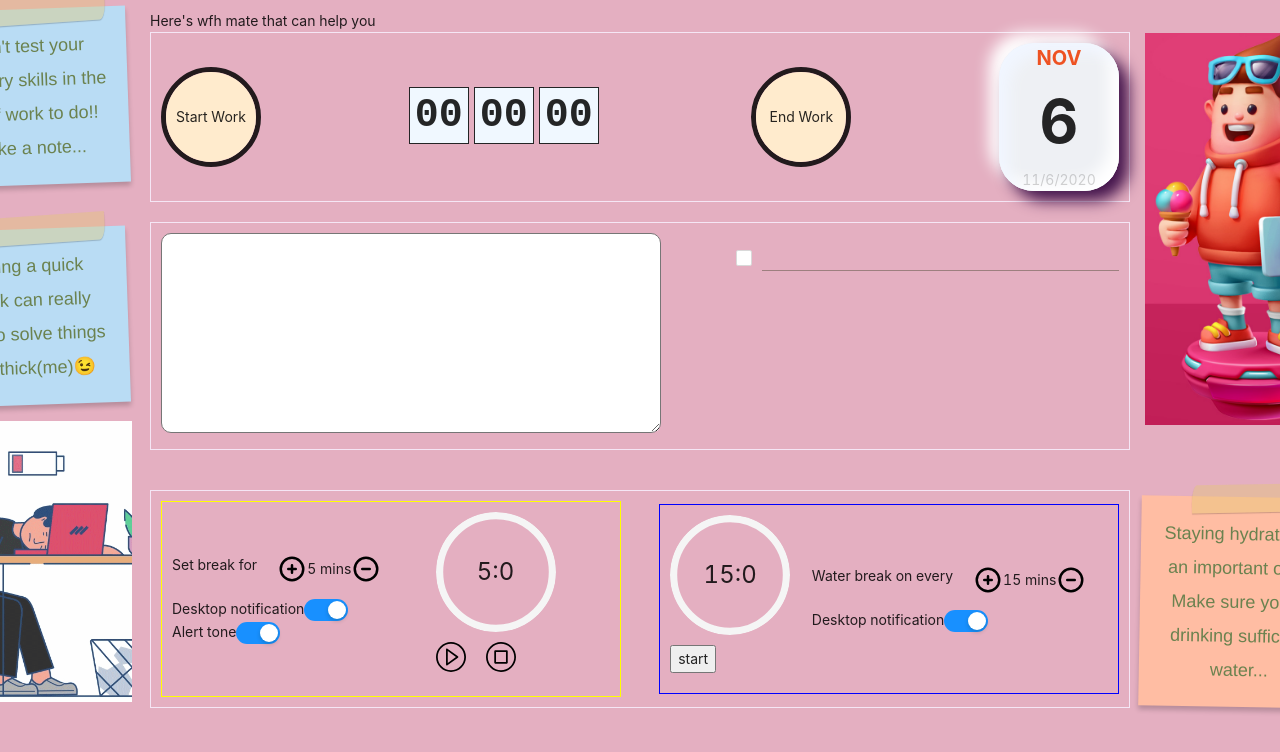
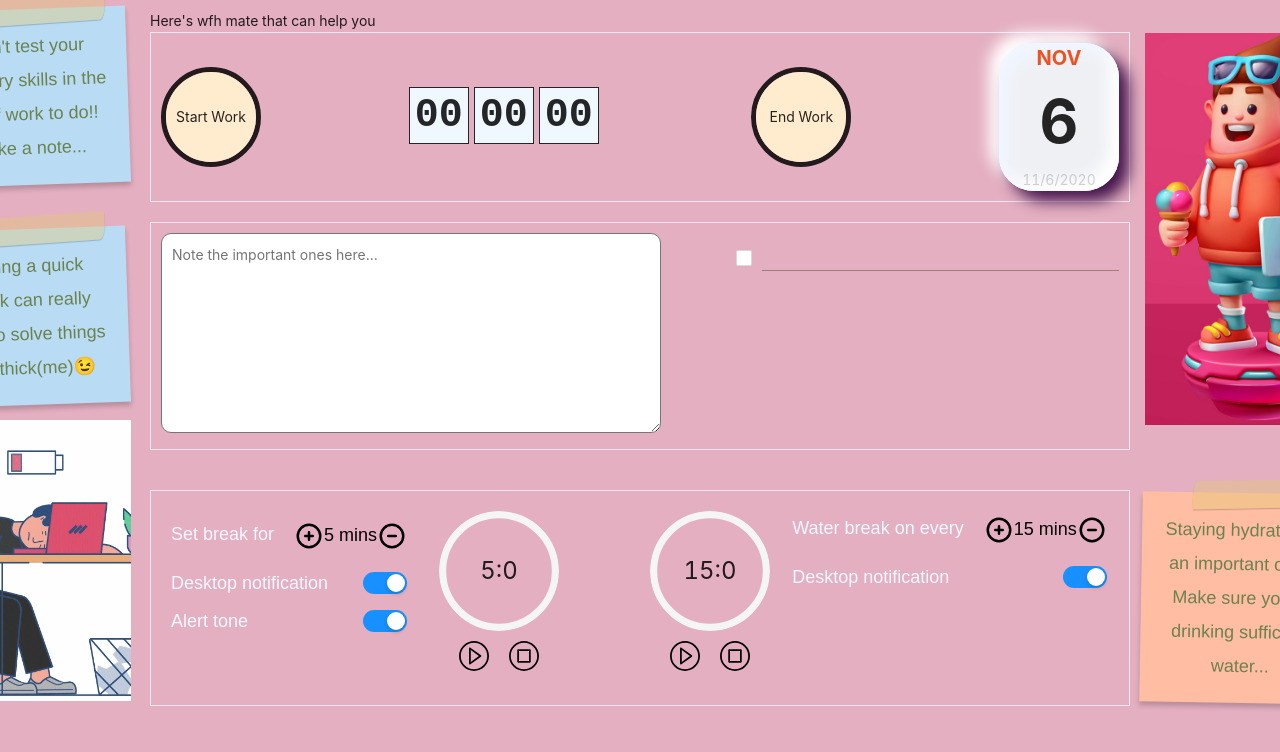
Before and after one commit to karthick3018/wfh-mate, a React (Create React App) app: page / in a window 1280 px wide. Shown: the top 752 px of the page. Built offline with nearby package versions, Linux system fonts and the light colour scheme.

Commit message:
mid structure

```diff
--- a/src/components/breakTimer/breakTimer.css
+++ b/src/components/breakTimer/breakTimer.css
@@ -2,11 +2,17 @@
   max-width: 48%;
   width: 100%;
   padding: 10px;
-  border: 1px solid yellow;
   position: relative;
   display: flex;
   justify-content: space-between;
   align-items: center;
+}
+
+.break-control-wrapper{
+  margin-bottom: 30px;
+  font-size: 18px;
+    font-family: Englebert, Arial;
+    color: aliceblue;
 }
 
 .set-break-wrapper{
@@ -19,12 +25,14 @@
   padding-left: 20px;
   justify-content: space-between;
   align-items: center;
+  color: #000;
 }
 
 .timer-control-wrapper{
   display: flex;
   align-items: center;
-  padding: 10px 0;
+  justify-content: center;
+  padding: 10px 20px;
 }
 
 .switch-wrapper{
--- a/src/components/breakTimer/index.js
+++ b/src/components/breakTimer/index.js
@@ -112,7 +112,7 @@ const BreakTimer = ({onBreakChange}) => {
           <img className="tired-img" src ={TiredIllustration} alt="tired" />
         </figure>
       </div>
-     <div>
+     <div className="break-control-wrapper">
       <div className="set-break-wrapper">
         <p>Set break for</p>
         <div className="set-break-time">
--- a/src/components/waterBreakTimer/index.js
+++ b/src/components/waterBreakTimer/index.js
@@ -7,6 +7,8 @@ import useLocalStorage  from '../../hooks/useLocalStorage';
 import useReduceTimer from '../../hooks/useReduceTimer';
 import PlusIcon from '../icons/plus.svg';
 import MinusIcon from '../icons/minus.svg';
+import PlayButton from '../icons/play.svg';
+import StopButton from '../icons/stop.svg';
 import './waterBreak.css'
 
 const WaterBreakTimer = () => {
@@ -72,12 +74,13 @@ const WaterBreakTimer = () => {
         <div>
         <ProgressBar time={state} totalTime={waterBreakTime?.minutes}/>
         <div className="water-break-control">
-         <button onClick={handleStart}>start</button>
+        <figure className="timer-icons" onClick={handleStart}><img src={PlayButton} alt="play/pause"/></figure>
+        <figure className="timer-icons" ><img src={StopButton} alt="stop"/></figure>
         </div>
        </div>
 
 
-       <div>
+       <div className="set-water-break-wrapper">
         <div className="set-water-break">
           <p>Water break on every </p>
           <div className="water-break-timer">
--- a/src/components/waterBreakTimer/waterBreak.css
+++ b/src/components/waterBreakTimer/waterBreak.css
@@ -1,12 +1,18 @@
 .water-break-wrapper{
-  max-width: 48%;
+  max-width: 50%;
   width: 100%;
   padding: 10px;
-  border: 1px solid blue;
   position: relative;
   display: flex;
   justify-content: space-between;
   align-items: center;
+}
+
+.set-water-break-wrapper{
+  margin-bottom: 80px;
+  color: aliceblue;
+  font-family: Englebert, Arial;
+  font-size: 18px;
 }
 
 .set-water-break{
@@ -19,10 +25,14 @@
   padding-left: 20px;
   justify-content: space-between;
   align-items: center;
+  color: black;
 }
 
 .water-break-control{
-  padding: 10px 0;
+  padding: 10px 20px;
+  display: flex;
+  justify-content: center;
+  align-items: center;
 }
 
 .notify-text-water{
--- a/src/uiElements/switch.js
+++ b/src/uiElements/switch.js
@@ -1,5 +1,6 @@
 import React,{useState,useEffect} from 'react';
 import { Switch } from 'antd';
+import './uiStyles/switch.css';
 
 const Toggle = ({children,handleSwitchChange,checked}) => {
   const [on,setOn] = useState(false);
@@ -28,9 +29,9 @@ const ToggleButton = ({on,onChange}) => (<Switch checked={on} onChange={onChange
 
 const SwitchElement = ({label='Switch',handleSwitchChange,checked}) => {
   return (
-    <div>
+    <div className="switch-class">
       <Toggle handleSwitchChange={handleSwitchChange} checked={checked}>
-        <ToggleOn>{label}</ToggleOn>
+        <ToggleOn><div>{label}</div></ToggleOn>
         <ToggleButton/>
        </Toggle>
     </div>
--- a/src/uiElements/textArea.js
+++ b/src/uiElements/textArea.js
@@ -12,6 +12,7 @@ const TextArea = () => {
   return (
     <div className="textBox-wrapper">
       <textarea
+       placeholder="Note the important ones here..."
        onChange={handleTextAreaChange}
        value={state}
       />
--- /dev/null
+++ b/src/uiElements/uiStyles/switch.css
@@ -0,0 +1,6 @@
+.switch-class{
+  display: flex;
+  justify-content: space-between;
+  align-items: center;
+  padding-bottom: 10px;
+}
```
